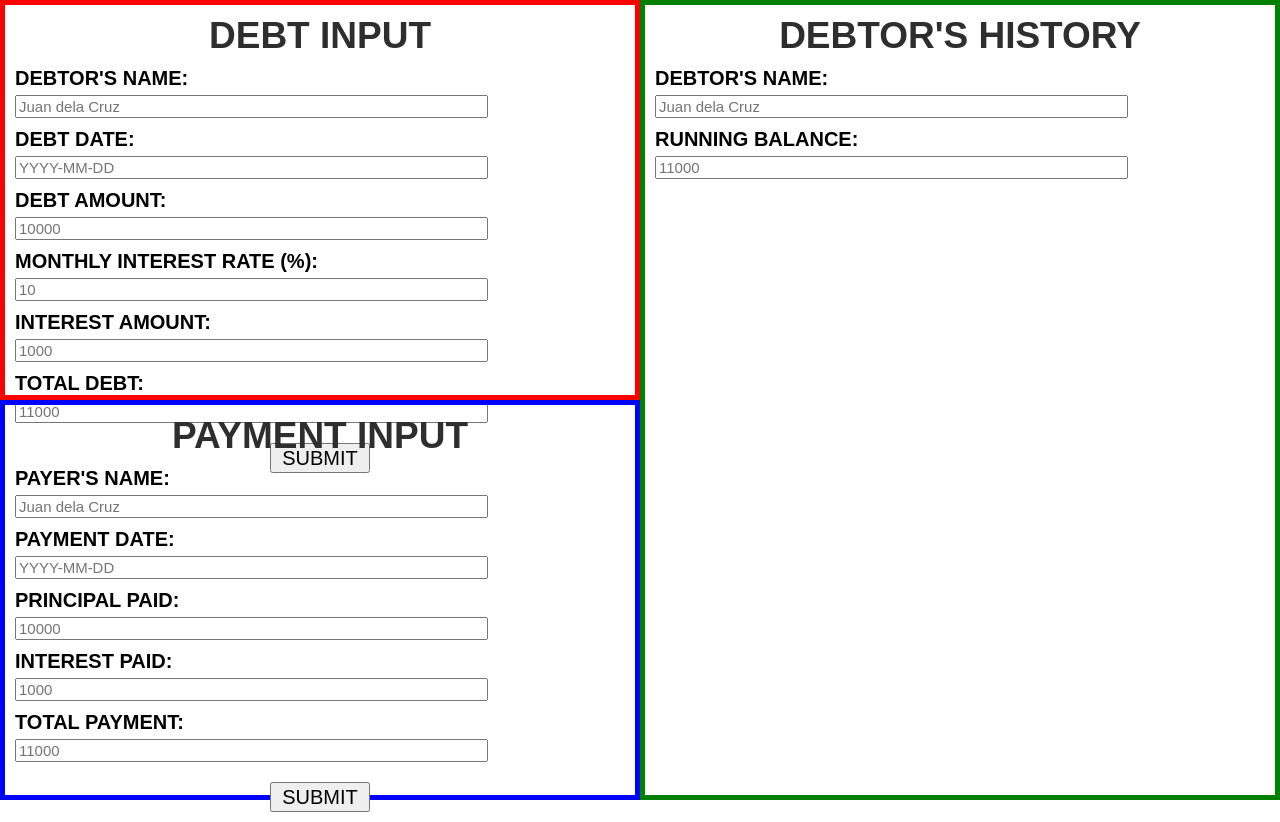
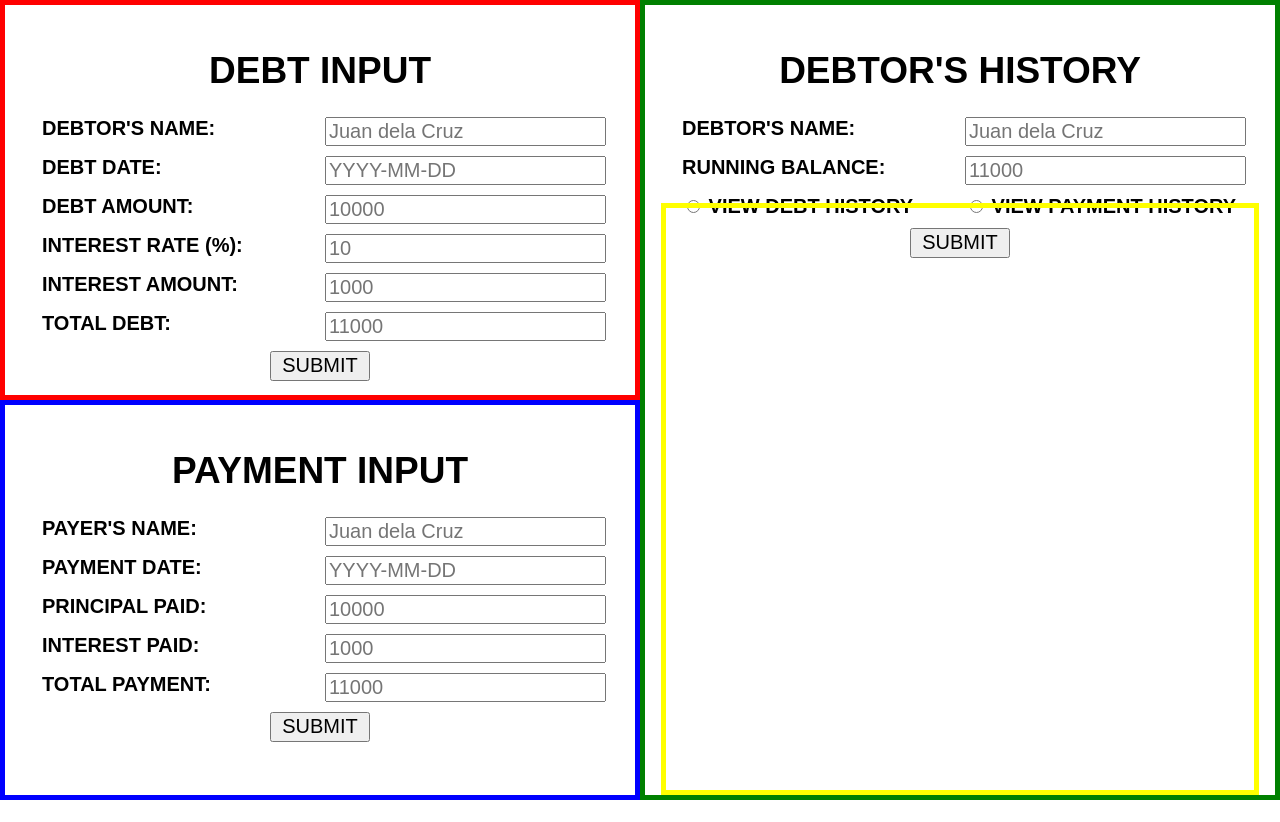
Before and after one commit to Valf2K21/Loan-Management-System, a Flask app: page / in a window 1280 px wide. After the commit the page ends 800 px from the top, so only its background shows below. Run offline with Flask 3, Linux system fonts and the light colour scheme.

Commit message:
ALpha v0.1.5

```diff
--- a/static/style.css
+++ b/static/style.css
@@ -3,72 +3,101 @@ body {
 }
 
 div.debt_input {
+    /* styles for container's physical dimensions and position */
+    width: 50%;
     height: 50%;
-    box-sizing: border-box;
     position: absolute;
-    width: 50%;
     top: 0;
     left: 0;
-    border: 5px solid red;
+    box-sizing: border-box;
+    /* styles for container's aesthetic design and its children */
+    align-items: center;
     display: flex;
     flex-direction: column;
+    padding: 20px;
+    border: 5px solid red;
     font-family: Arial, Helvetica, sans-serif;
     font-size: 20px;
 }
 
 div.payment_input {
+    /* styles for container's physical dimensions and position */
+    width: 50%;
     height: 50%;
-    box-sizing: border-box;
     position: absolute;
-    width: 50%;
     bottom: 0;
     left: 0;
-    border: 5px solid blue;
+    box-sizing: border-box;
+    /* styles for container's aesthetic design and its children */
+    align-items: center;
     display: flex;
     flex-direction: column;
+    padding: 20px;
+    border: 5px solid blue;
     font-family: Arial, Helvetica, sans-serif;
     font-size: 20px;
 }
 
 div.view_history {
+    /* styles for container's physical dimensions and position */
+    width: 50%;
     height: 100%;
+    position: absolute;
+    right: 0;
     box-sizing: border-box;
-    position: absolute;
-    width: 50%;
-    right: 0;
-    border: 5px solid green;
+    /* styles for container's aesthetic design and its children */
+    align-items: center;
     display: flex;
     flex-direction: column;
+    padding: 20px;
+    border: 5px solid green;
+    font-family: Arial, Helvetica, sans-serif;
+    font-size: 20px;
+}
+
+div div.history {
+    /* styles for container's physical dimensions and position */
+    width: 95%;
+    height: 75%;
+    position: absolute;
+    bottom: 0;
+    box-sizing: border-box;
+    /* styles for container's aesthetic design and its children */
+    display: flex;
+    flex-direction: column;
+    padding: 20px;
+    border: 5px solid yellow;
     font-family: Arial, Helvetica, sans-serif;
     font-size: 20px;
 }
 
 div h1 {
     font-size: 37px;
-    color: #2E2E2E;
     text-align: center;
-    margin: 10px;
+}
+
+div form {
+    display: grid;
+    grid-template-columns: 1fr 1fr;
+    grid-template-rows: auto;
+    gap: 10px;
 }
 
 div label {
-    margin: 10px;
+    width: 100%;
     font-weight: bold;
 }
 
 div input[type = "text"] {
-    width: 75%;
-    box-sizing: border-box;
-    margin: 10px auto;
-    margin-left: 10px;
-    display: inline-block;
-    margin-top: 5px;
-    font-size: 15px;
+    width: 100%;
+    font-size: 20px;
 }
 
 div input[type = "submit"] {
     width: 100px;
     height: 30px;
+    grid-column: span 2;
+    margin: 0 auto;
+    display: block;
     font-size: 20px;
-    margin: 10px auto;
-    display: block;
 }
--- a/templates/base.html
+++ b/templates/base.html
@@ -18,18 +18,18 @@
             <h1>DEBT INPUT</h1>
             <!-- input field for debt details -->
             <form action="#">
-                <label for="debt_name">DEBTOR'S NAME: </label><br>
-                <input type="text" id="debt_name" name="debt_name" placeholder="Juan dela Cruz"><br>
-                <label for="debt_date">DEBT DATE: </label><br>
-                <input type="text" id="debt_date" name="debt_date" placeholder="YYYY-MM-DD"><br>
-                <label for="debt_amount">DEBT AMOUNT: </label><br>
-                <input type="text" id="debt_amount" name="debt_amount" placeholder="10000"><br>
-                <label for="debt_percent">MONTHLY INTEREST RATE (%): </label><br>
-                <input type="text" id="debt_percent" name="debt_percent" placeholder="10"><br>
-                <label for="debt_interest">INTEREST AMOUNT: </label><br>
-                <input type="text" id="debt_interest" name="debt_interest" placeholder="1000"><br>
-                <label for="debt_total">TOTAL DEBT: </label><br>
-                <input type="text" id="debt_total" name="debt_total" placeholder="11000"><br>
+                <label for="debt_name">DEBTOR'S NAME: </label>
+                <input type="text" id="debt_name" name="debt_name" placeholder="Juan dela Cruz">
+                <label for="debt_date">DEBT DATE: </label>
+                <input type="text" id="debt_date" name="debt_date" placeholder="YYYY-MM-DD">
+                <label for="debt_amount">DEBT AMOUNT: </label>
+                <input type="text" id="debt_amount" name="debt_amount" placeholder="10000">
+                <label for="debt_percent">INTEREST RATE (%): </label>
+                <input type="text" id="debt_percent" name="debt_percent" placeholder="10">
+                <label for="debt_interest">INTEREST AMOUNT: </label>
+                <input type="text" id="debt_interest" name="debt_interest" placeholder="1000">
+                <label for="debt_total">TOTAL DEBT: </label>
+                <input type="text" id="debt_total" name="debt_total" placeholder="11000">
                 <input type="submit" value="SUBMIT">
             </form>
         </div>
@@ -39,16 +39,16 @@
             <h1>PAYMENT INPUT</h1>
             <!-- input field for payment details -->
             <form action="#">
-                <label for="pay_name">PAYER'S NAME: </label><br>
-                <input type="text" id="pay_name" name="pay_name" placeholder="Juan dela Cruz"><br>
-                <label for="pay_date">PAYMENT DATE: </label><br>
-                <input type="text" id="pay_date" name="pay_date" placeholder="YYYY-MM-DD"><br>
-                <label for="pay_principal">PRINCIPAL PAID: </label><br>
-                <input type="text" id="pay_principal" name="pay_principal" placeholder="10000"><br>
-                <label for="pay_interest">INTEREST PAID: </label><br>
-                <input type="text" id="pay_interest" name="pay_interest" placeholder="1000"><br>
-                <label for="pay_total">TOTAL PAYMENT: </label><br>
-                <input type="text" id="pay_total" name="pay_total" placeholder="11000"><br>
+                <label for="pay_name">PAYER'S NAME: </label>
+                <input type="text" id="pay_name" name="pay_name" placeholder="Juan dela Cruz">
+                <label for="pay_date">PAYMENT DATE: </label>
+                <input type="text" id="pay_date" name="pay_date" placeholder="YYYY-MM-DD">
+                <label for="pay_principal">PRINCIPAL PAID: </label>
+                <input type="text" id="pay_principal" name="pay_principal" placeholder="10000">
+                <label for="pay_interest">INTEREST PAID: </label>
+                <input type="text" id="pay_interest" name="pay_interest" placeholder="1000">
+                <label for="pay_total">TOTAL PAYMENT: </label>
+                <input type="text" id="pay_total" name="pay_total" placeholder="11000">
                 <input type="submit" value="SUBMIT">
             </form>
         </div>
@@ -58,11 +58,22 @@
             <h1>DEBTOR'S HISTORY</h1>
             <!-- input field for history details -->
             <form action="#">
-                <label for="hist_name">DEBTOR'S NAME: </label><br>
-                <input type="text" id="hist_name" name="hist_name" placeholder="Juan dela Cruz"><br>
-                <label for="hist_balance">RUNNING BALANCE: </label><br>
-                <input type="text" id="hist_balance" name="hist_balance" placeholder="11000"><br>
+                <label for="hist_name">DEBTOR'S NAME: </label>
+                <input type="text" id="hist_name" name="hist_name" placeholder="Juan dela Cruz">
+                <label for="hist_balance">RUNNING BALANCE: </label>
+                <input type="text" id="hist_balance" name="hist_balance" placeholder="11000">
+                <label>
+                    <input type="radio" name="hist_type" value="debt">   VIEW DEBT HISTORY
+                </label>
+                <label>
+                    <input type="radio" name="hist_type" value="debt">   VIEW PAYMENT HISTORY
+                </label>
+                <input type="submit" value="SUBMIT">
             </form>
+            <!-- container placed inside "view history" container for storing selected history table -->
+            <div class="history">
+
+            </div>
         </div>
     </body>
 </html>
```
